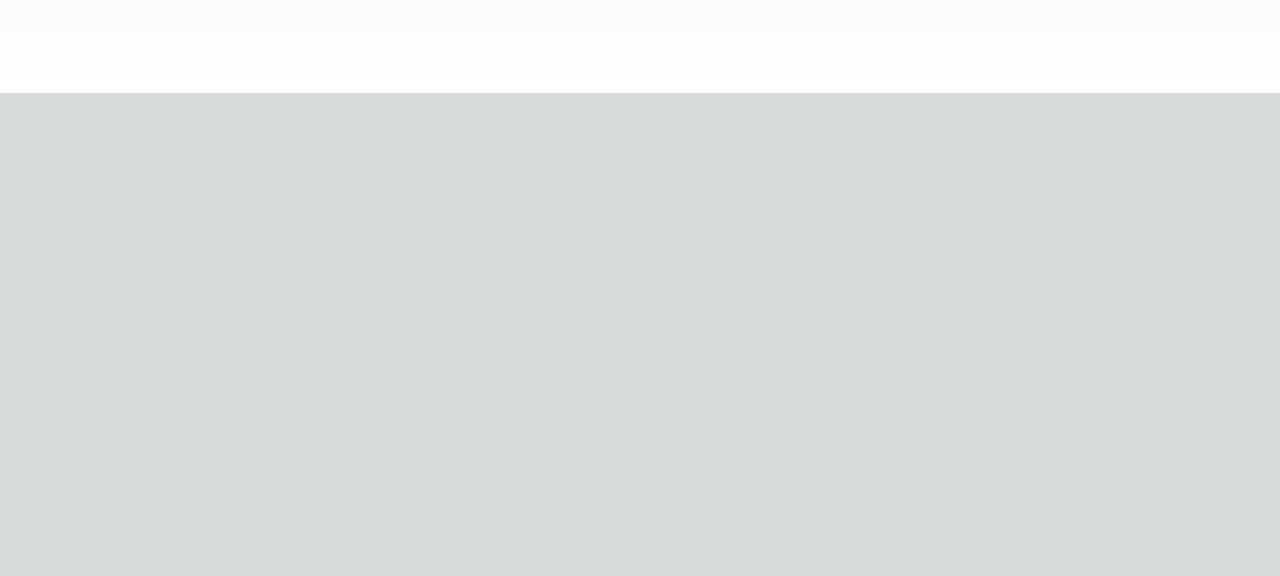
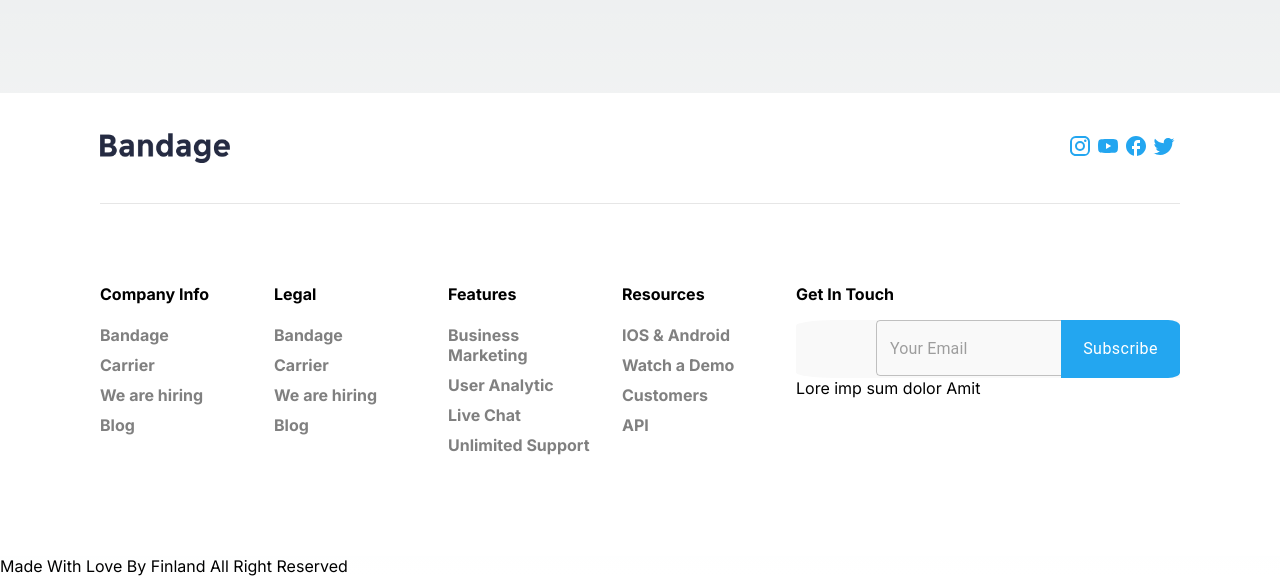
Before and after one commit to Ibrahim-Isah/Next-basket, a Next.js app: page / in a window 1280 px wide. Shown: the part 821-1397 px from the top of the page. Before the commit the page ends 914 px from the top, so only its background shows below. Built offline with nearby package versions, Linux system fonts and the light colour scheme.

Commit message:
added the footer

```diff
--- a/app/layout.tsx
+++ b/app/layout.tsx
@@ -3,6 +3,7 @@ import { Inter } from 'next/font/google';
 import './globals.css';
 import StoreProvider from './StoreProvider';
 import Header from '@/components/home/header';
+import { Footer } from '@/components/home/footer';
 
 const inter = Inter({ subsets: ['latin'] });
 
@@ -22,6 +23,7 @@ export default function RootLayout({
 				<body className={inter.className}>
 					<Header />
 					{children}
+					<Footer />
 				</body>
 			</StoreProvider>
 		</html>
--- /dev/null
+++ b/components/home/footer.tsx
@@ -0,0 +1,240 @@
+'use client';
+
+import Link from 'next/link';
+import { Box, TextField, Button } from '@mui/material';
+import logo from '@/assets/images/Bandage.png';
+import Image from 'next/image';
+import FacebookOutlinedIcon from '@mui/icons-material/FacebookOutlined';
+import InstagramIcon from '@mui/icons-material/Instagram';
+import YouTubeIcon from '@mui/icons-material/YouTube';
+import TwitterIcon from '@mui/icons-material/Twitter';
+
+export function Footer() {
+	return (
+		<footer>
+			<Box
+				component={'section'}
+				sx={{
+					bgcolor: 'white',
+				}}
+			>
+				<Box sx={styles.top}>
+					<Image src={logo} alt='Bandage Logo' width={130} height={30} />
+					<Box
+						sx={{
+							color: '#23A6F0',
+						}}
+					>
+						<InstagramIcon
+							fontSize='medium'
+							sx={{
+								mr: 0.5,
+							}}
+						/>
+						<YouTubeIcon
+							fontSize='medium'
+							sx={{
+								mr: 0.5,
+							}}
+						/>
+						<FacebookOutlinedIcon
+							fontSize='medium'
+							sx={{
+								mr: 0.5,
+							}}
+						/>
+						<TwitterIcon
+							fontSize='medium'
+							sx={{
+								mr: 0.5,
+							}}
+						/>
+					</Box>
+				</Box>
+			</Box>
+			<Box
+				component={'section'}
+				sx={{
+					bgcolor: 'white',
+				}}
+			>
+				<Box sx={styles.sectionContainer}>
+					<Box sx={styles.container}>
+						<Box component={'span'} fontWeight={'bold'}>
+							Company Info
+						</Box>
+						<Box sx={styles.list}>
+							<Link href='/'>
+								<Box sx={styles.listItem}>Bandage</Box>
+							</Link>
+							<Link href='/'>
+								<Box sx={styles.listItem}>Carrier</Box>
+							</Link>
+							<Link href='/'>
+								<Box sx={styles.listItem}>We are hiring</Box>
+							</Link>
+							<Link href='/'>
+								<Box sx={styles.listItem}>Blog</Box>
+							</Link>
+						</Box>
+					</Box>
+
+					<Box sx={styles.container}>
+						<Box fontWeight='bold'>Legal</Box>
+						<Box sx={styles.list}>
+							<Link href='/'>
+								<Box sx={styles.listItem}>Bandage</Box>
+							</Link>
+							<Link href='/'>
+								<Box sx={styles.listItem}>Carrier</Box>
+							</Link>
+							<Link href='/'>
+								<Box sx={styles.listItem}>We are hiring</Box>
+							</Link>
+							<Link href='/'>
+								<Box sx={styles.listItem}>Blog</Box>
+							</Link>
+						</Box>
+					</Box>
+
+					<Box sx={styles.container}>
+						<Box fontWeight='bold'>Features</Box>
+						<Box sx={styles.list}>
+							<Link href='/'>
+								<Box sx={styles.listItem}>Business Marketing</Box>
+							</Link>
+							<Link href='/'>
+								<Box sx={styles.listItem}>User Analytic</Box>
+							</Link>
+							<Link href='/'>
+								<Box sx={styles.listItem}>Live Chat</Box>
+							</Link>
+							<Link href='/'>
+								<Box sx={styles.listItem}>Unlimited Support</Box>
+							</Link>
+						</Box>
+					</Box>
+
+					<Box sx={styles.container}>
+						<Box fontWeight='bold'>Resources</Box>
+						<Box sx={styles.list}>
+							<Link href='/'>
+								<Box sx={styles.listItem}>IOS & Android</Box>
+							</Link>
+							<Link href='/'>
+								<Box sx={styles.listItem}>Watch a Demo</Box>
+							</Link>
+							<Link href='/'>
+								<Box sx={styles.listItem}>Customers</Box>
+							</Link>
+							<Link href='/'>
+								<Box sx={styles.listItem}>API</Box>
+							</Link>
+						</Box>
+					</Box>
+
+					<Box sx={{ ...styles.container, flexGrow: 1, bgcolor: 'white' }}>
+						<Box fontWeight='bold'>Get In Touch</Box>
+						<Box sx={styles.list}>
+							<Box sx={styles.inputContainer}>
+								<TextField
+									fullWidth
+									type='email'
+									sx={styles.input}
+									placeholder='Your Email'
+								/>
+								<Button size='medium' sx={styles.button}>
+									Subscribe
+								</Button>
+							</Box>
+							<Box className='text-xs text-secondary-gray'>
+								Lore imp sum dolor Amit
+							</Box>
+						</Box>
+					</Box>
+				</Box>
+			</Box>
+			<Box className='mx-auto flex max-w-screen-1.5xl justify-center px-12 py-[25px] lg:px-0'>
+				<Box className='w-[200px] text-center text-sm font-bold text-secondary-gray md:w-full md:text-left'>
+					Made With Love By Finland All Right Reserved
+				</Box>
+			</Box>
+		</footer>
+	);
+}
+
+const styles = {
+	top: {
+		display: 'flex',
+		maxWidth: 1080,
+		mx: 'auto',
+		alignItems: 'center',
+		justifyContent: 'space-between',
+		borderBottom: '1px solid #E6E6E6',
+		px: { sm: 10, lg: 0 },
+		py: { sm: 20, md: 5 },
+	},
+	sectionContainer: {
+		mx: 'auto',
+		maxWidth: 1080,
+		display: 'flex',
+		flexWrap: { xs: 'nowrap', sm: 'wrap' },
+		flexDirection: { xs: 'column', sm: 'row' },
+		gap: 3,
+		px: { sm: 10, lg: 0 },
+		py: 10,
+	},
+	container: {
+		display: 'flex',
+		flexDirection: 'column',
+		width: '150px',
+
+		'>': {
+			marginBottom: '10px',
+			marginTop: '10px',
+		},
+	},
+	list: {
+		display: 'flex',
+		flexDirection: 'column',
+		my: 2,
+
+		'> a': {
+			marginBottom: '5px',
+			marginTop: '5px',
+		},
+	},
+	listItem: {
+		fontSize: '16px',
+		fontWeight: 'bold',
+		color: 'gray',
+	},
+	inputContainer: {
+		display: 'flex',
+		position: 'relative',
+		width: '100%',
+	},
+	input: {
+		bgcolor: '#f9f9f9',
+		px: 10,
+		fontSize: '16px',
+		height: '58px',
+		pr: 4,
+		width: '100',
+		borderRadius: '10% 0 0 10%',
+	},
+	button: {
+		position: 'absolute',
+		right: 0,
+		top: 0,
+		height: '58px',
+		color: 'white',
+		bgcolor: '#23A6F0',
+		px: '22px',
+		py: 'auto',
+		fontSize: '16px',
+		fontWeight: 'normal',
+		textTransform: 'capitalize',
+		borderRadius: '0 10% 10% 0',
+	},
+};
```
